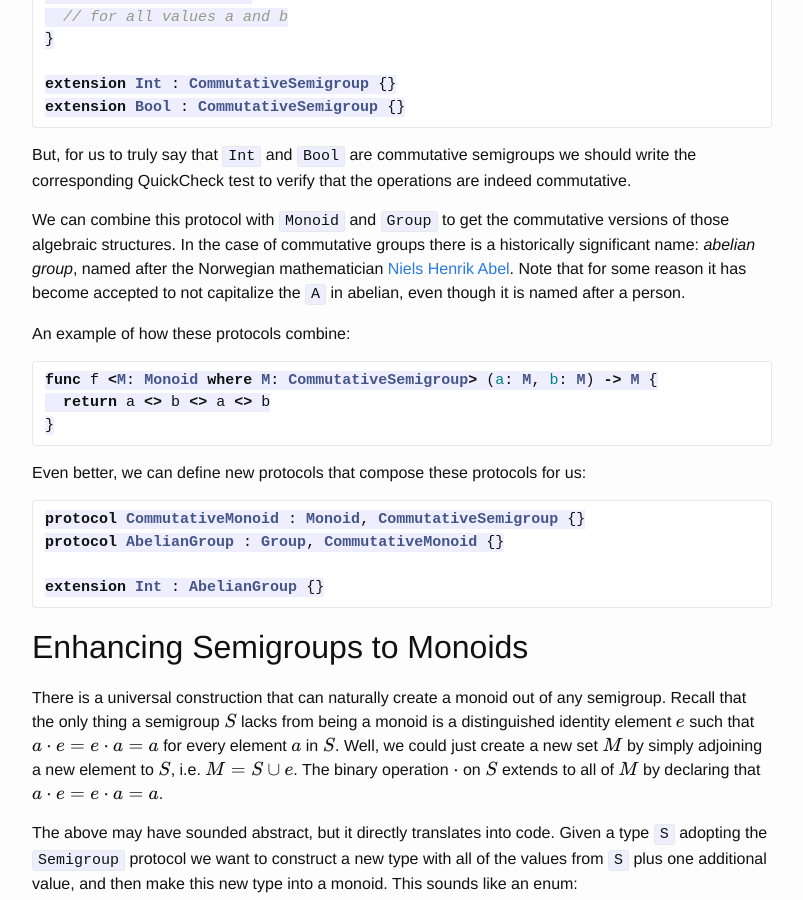
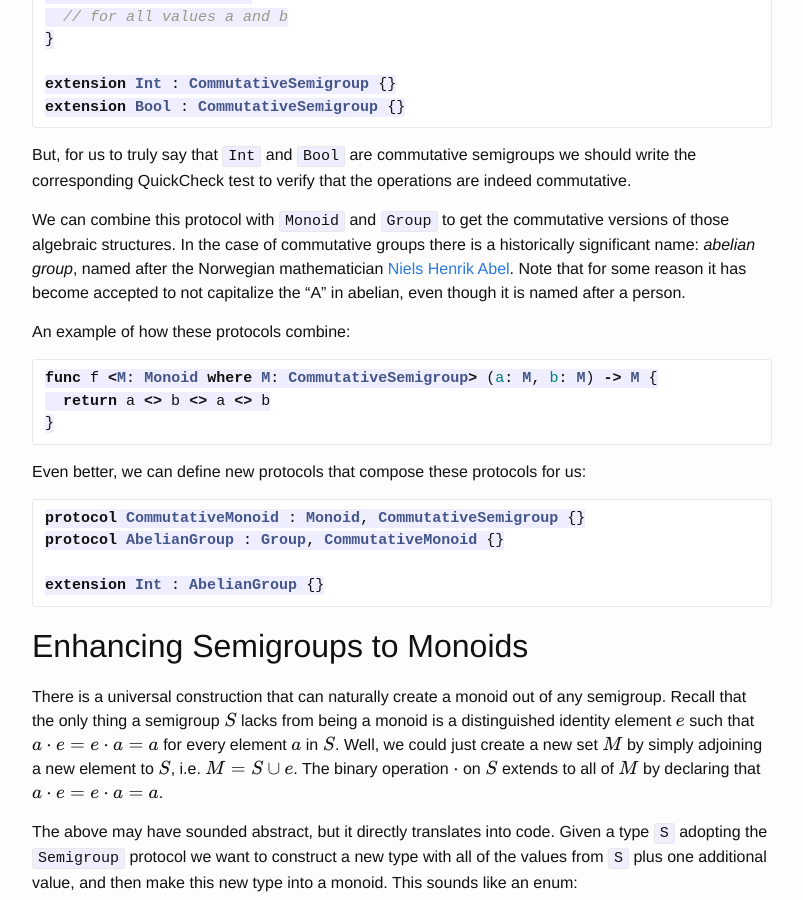
Before and after one commit to mbrandonw/mbrandonw.github.io, a Jekyll site: the page built from _posts/2015-02-17-algebraic-structure-and-protocols.markdown, in a window 1280 px wide and 900 px high, scrolled down 8793 px. Shown: the whole window, without its empty margins (238-1041 px from the left). Built offline with Jekyll 4.4.1, drawn with Linux system fonts in a browser that asks for light colours; Markdown is read by kramdown in place of the engine named in the settings; formulas are drawn with MathJax 3; comment, search, counter and statistics services are not loaded.

Commit message:
Use quotes

```diff
--- a/_posts/2015-02-17-algebraic-structure-and-protocols.markdown
+++ b/_posts/2015-02-17-algebraic-structure-and-protocols.markdown
@@ -346,7 +346,7 @@ extension Bool : CommutativeSemigroup {}
 
 But, for us to truly say that `Int` and `Bool` are commutative semigroups we should write the corresponding QuickCheck test to verify that the operations are indeed commutative.
 
-We can combine this protocol with `Monoid` and `Group` to get the commutative versions of those algebraic structures. In the case of commutative groups there is a historically significant name: *abelian group*, named after the Norwegian mathematician [Niels Henrik Abel](http://en.wikipedia.org/wiki/Niels_Henrik_Abel). Note that for some reason it has become accepted to not capitalize the `A` in abelian, even though it is named after a person.
+We can combine this protocol with `Monoid` and `Group` to get the commutative versions of those algebraic structures. In the case of commutative groups there is a historically significant name: *abelian group*, named after the Norwegian mathematician [Niels Henrik Abel](http://en.wikipedia.org/wiki/Niels_Henrik_Abel). Note that for some reason it has become accepted to not capitalize the “A” in abelian, even though it is named after a person.
 
 An example of how these protocols combine:
 
```
